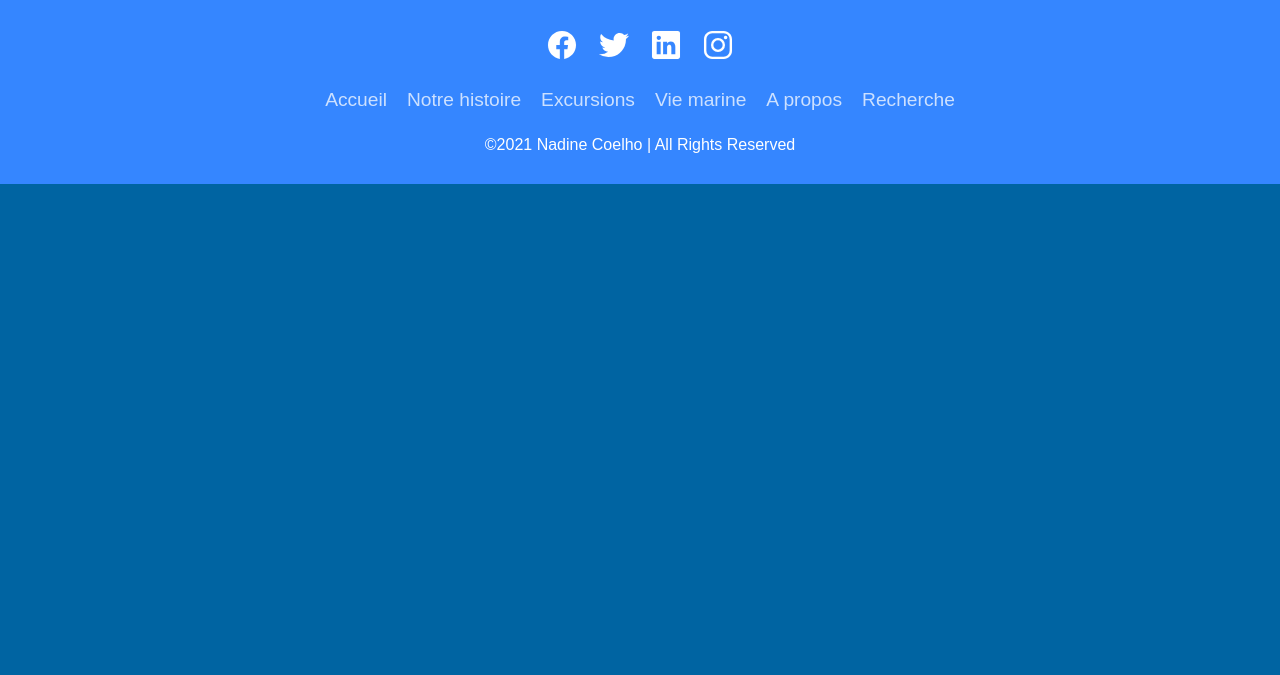
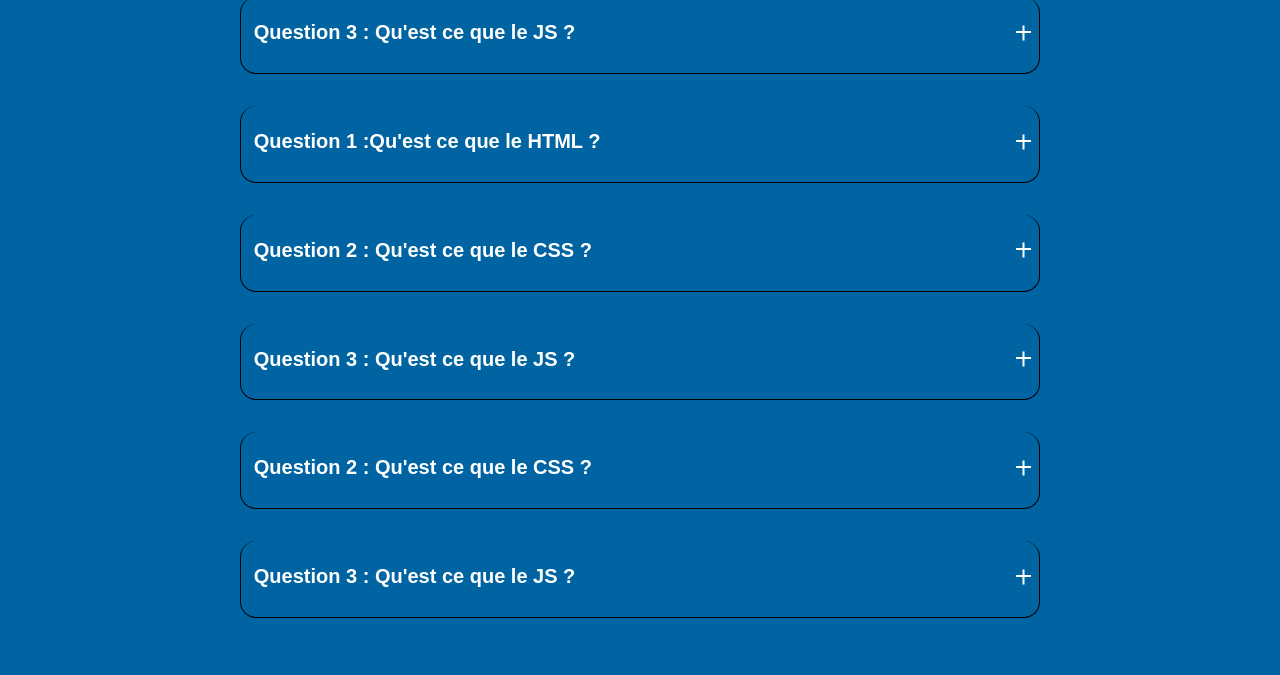
Before and after one commit to Andie4/R-saWeb, a PHP site: page /aPropos.html in a window 1280 px wide. Shown: the part 972-1647 px from the top of the page. Before the commit the page ends 1156 px from the top, so only its background shows below. Run offline with PHP 8.4, Linux system fonts and the light colour scheme.

Commit message:
Update resaweb.css

```diff
--- a/resaweb.css
+++ b/resaweb.css
@@ -1,4 +1,3 @@
-*,
 *::after,
 *::before{
     box-sizing: border-box;
@@ -332,7 +331,7 @@ header .navbar li a:hover{
     align-items: center
 
 }
-.w3-center w3-container w3-section w3-large w3-text-white w3-display-bottommiddle{
+.w3-center .w3-container .w3-section .w3-large .w3-text-white .w3-display-bottommiddle{
     height: 10vh;
     display: flex;
     justify-content: space-between;
@@ -341,6 +340,10 @@ header .navbar li a:hover{
     right: 0;
     bottom: 20%
 }
+.w3-left .w3-hover-text-khaki{
+    text-align: center;
+    margin: auto;
+}
 .w3-center.w3-container.w3-section.w3-large.w3-text-white.w3-display-bottommiddle .w3-left,
 .w3-center.w3-container.w3-section.w3-large.w3-text-white.w3-display-bottommiddle .w3-right {
     cursor: pointer;
@@ -348,9 +351,17 @@ header .navbar li a:hover{
 
 /* excursions */
 .espaceExcursions{
-    padding-bottom: 10%;
+
 }
+.testE{
+    color: blue;
+    padding-bottom: 5%;
 
+}
+.catalogue{
+    background-color: #ccc;
+    padding-bottom: 5%;
+}
 
 /* page vie marine */
 .paragraphe{
@@ -405,8 +416,78 @@ header .navbar li a:hover{
     background-color: rgba(255, 189, 104, 0.639)
 }
 .espaceApropos{
-    padding-bottom: 14%;
+    padding-bottom: 8%;
 }
+
+summary {
+    position: relative;
+    background-color: #0064A2;
+    color: white;
+  }
+  summary::marker {
+    content: none;
+  }
+  summary::before,
+  summary::after {
+    content: '';
+  }
+  summary::before,
+  summary::after {
+      width: .75em;
+      height: 0;
+      border-bottom: 2px solid;
+      position: absolute;
+      top: calc(50% - 1px);
+      right: 0;
+      transform: translateY(-50%);
+    }
+  summary::after {
+    transform: rotate(90deg);
+    transform-origin: 50% 50%;
+  }
+  [open] summary::after {
+    transform: rotate(0deg);
+    color: green;
+  }
+
+.FAQ{
+    padding-bottom: 10%;
+    max-width: 800px;
+    margin-left: auto;
+    margin-right: auto;
+}
+
+/* styles ported over from the second example */
+
+    details {
+      border: 1px solid;
+      /* background-color: white; */
+      padding-top: 0.5rem;
+      padding-right: 0.5rem;
+      padding-bottom: 0.8rem;
+      padding-left: 0.8rem;
+      border-radius: 1rem;
+      margin-bottom: 4%;
+
+    }
+    details + details {
+      border-top: none;
+    }
+    details[open] > summary {
+        padding-bottom: 1em;
+        color: rgb(78, 193, 219);
+    }
+    details p{
+        padding: 1rem;
+    }
+    summary {
+      padding: 1rem 2em 1rem 0;
+      font-size: 1.25rem;
+      font-weight: bold;
+      cursor: pointer;
+
+    }
+
 
 /* footer avec vague */
 @import url("https://fonts.googleapis.com/css2?family=Poppins:wght@200;300;400;500;600;700;800;900&display=swap");
```
